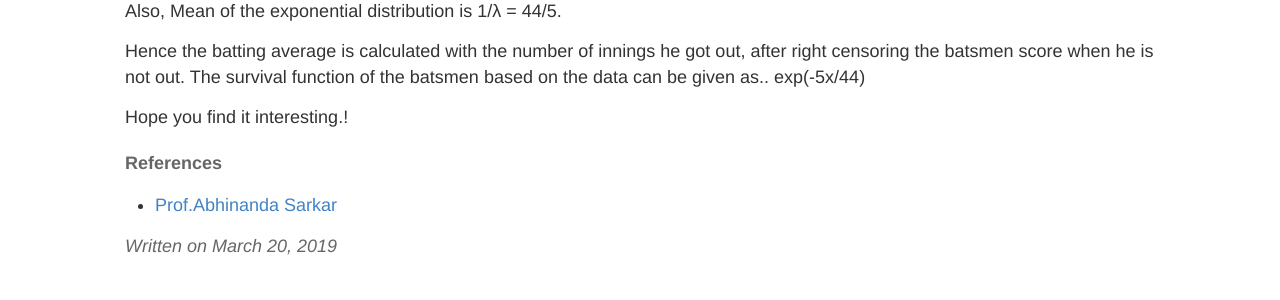
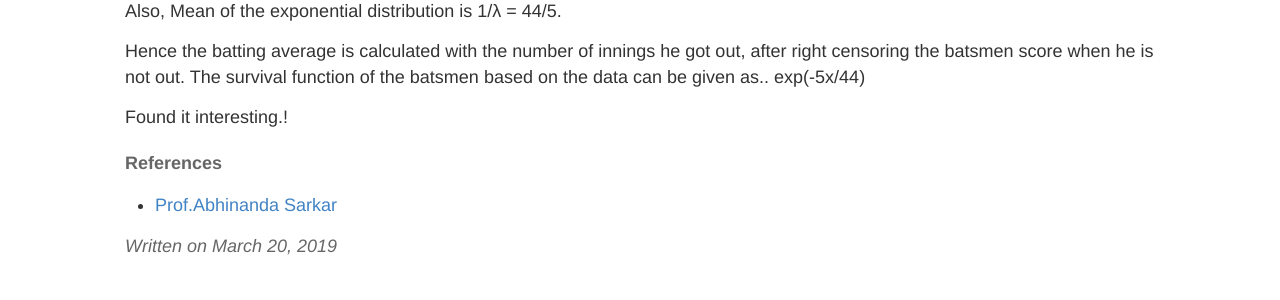
Before and after one commit to SR1608/karthickrajas.github.io, a Jekyll site: the page built from _posts/2019-03-20-Survival-Function-&-Batting-Averages.md, in a window 1280 px wide. Shown: the part 1007-1307 px from the top of the page. Built offline with Jekyll 4.4.1, drawn with Linux system fonts in a browser that asks for light colours; comment, search, counter and statistics services are not loaded.

Commit message:
correction to survival analysis post..

```diff
--- a/_posts/2019-03-20-Survival-Function-&-Batting-Averages.md
+++ b/_posts/2019-03-20-Survival-Function-&-Batting-Averages.md
@@ -38,7 +38,7 @@ Also, Mean of the exponential distribution is 1/λ = 44/5.
 
 Hence the batting average is calculated with the number of innings he got out, after right censoring the batsmen score when he is not out. The survival function of the batsmen based on the data can be given as.. exp(-5x/44)
 
-Hope you find it interesting.!
+Found it interesting.!
 
 #### References
 
```
Also changed, not shown: other parts of _posts/2019-03-20-Survival-Function-&-Batting-Averages.md (+1 -1 lines).
